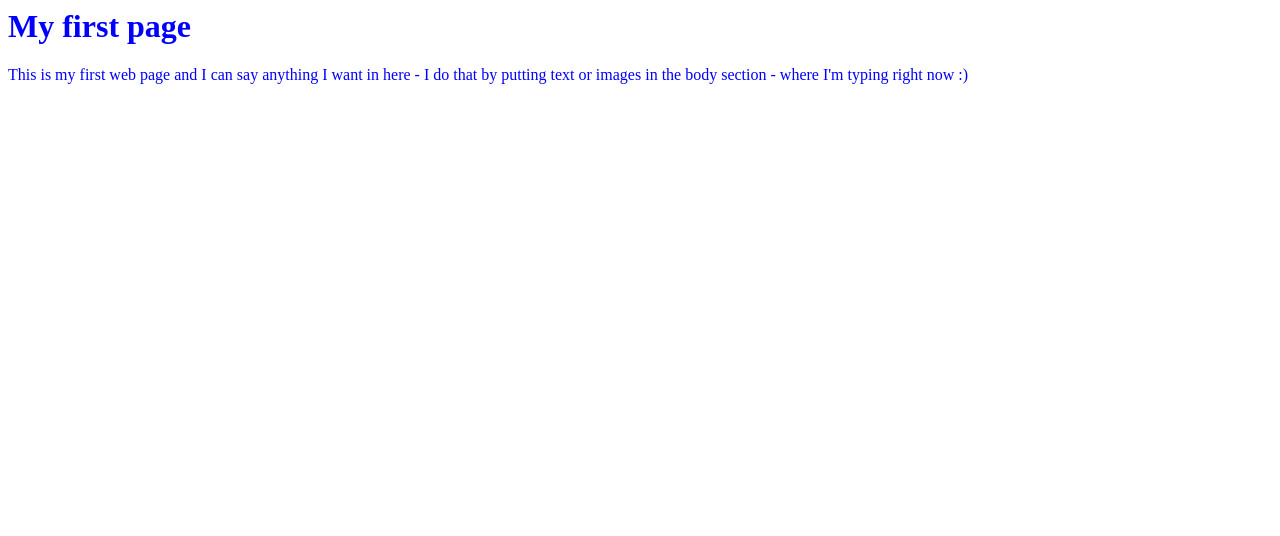
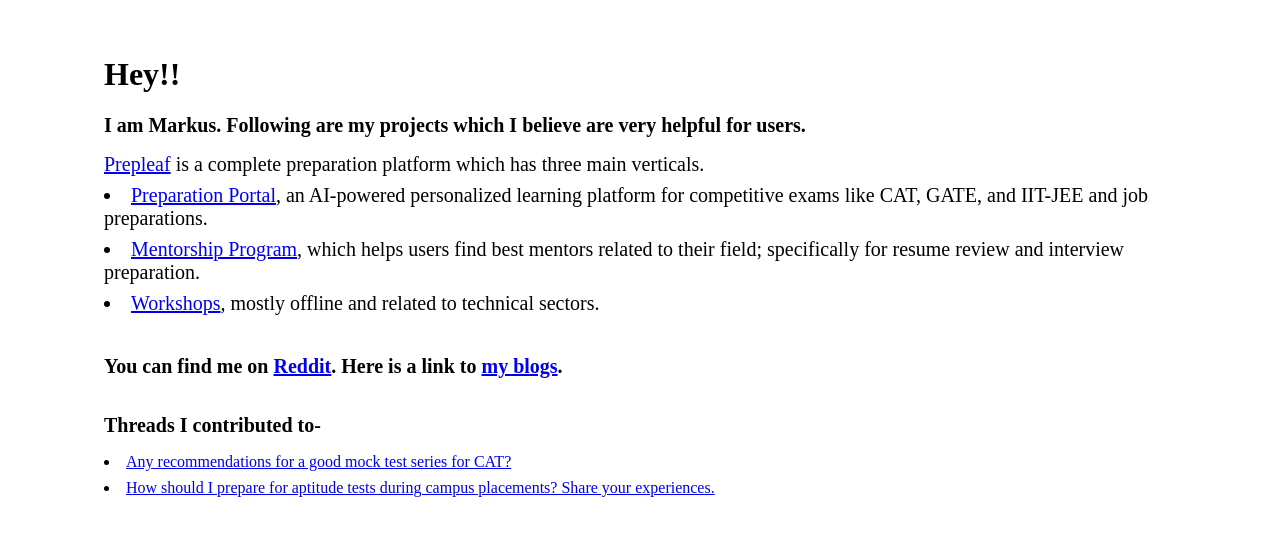
Before and after one commit to MarkusJ13/markusj13.github.io, a plain HTML site: page index.html in a window 1280 px wide. Drawn offline with Linux system fonts and the light colour scheme.

Commit message:
update page

```diff
--- a/index.html
+++ b/index.html
@@ -1,15 +1,60 @@
 <html>
+	<head>
+		<title>MarkusJ13 Projects</title>
+	</head>
 
-<head>
-<title> favorites / bookmark title goes here </title>
-</head>
-
-<body bgcolor="white" text="blue">
-
-<h1> My first page </h1>
-
-This is my first web page and I can say anything I want in here - I do that by putting text or images in the body section - where I'm typing right now :)
-
-</body>
-
+	<body style="padding: 48px 96px;">
+		<h1>Hey!!</h1>
+		<div style="font-size: 20px; font-weight: bolder; margin: 12px 0px;">
+			I am Markus. Following are my projects which I believe are very
+			helpful for users.
+		</div>
+		<div style="font-size: 20px;">
+			<div style="padding: 4px 0px;">
+				<a href="https://www.prepleaf.com">Prepleaf</a> is a complete
+				preparation platform which has three main verticals.
+			</div>
+			<li style="padding: 4px 0px;">
+				<a href="https://prepare.prepleaf.com">Preparation Portal</a>,
+				an AI-powered personalized learning platform for competitive
+				exams like CAT, GATE, and IIT-JEE and job preparations.
+			</li>
+			<li style="padding: 4px 0px;">
+				<a href="https://mentors.prepleaf.com">Mentorship Program</a>,
+				which helps users find best mentors related to their field;
+				specifically for resume review and interview preparation.
+			</li>
+			<li style="padding: 4px 0px;">
+				<a href="https://www.prepleaf.com/workshops">Workshops</a>,
+				mostly offline and related to technical sectors.
+			</li>
+		</div>
+		<div style="height: 24px;"></div>
+		<div style="font-size: 20px; font-weight: bolder; margin: 12px 0px;">
+			You can find me on
+			<a href="https://www.reddit.com/user/markusj13">Reddit</a>. Here is
+			a link to <a href="https://blog.prepleaf.com">my blogs</a>.
+		</div>
+		<div style="height: 12px;"></div>
+		<div style="font-size: 20px; font-weight: bolder; margin: 12px 0px;">
+			Threads I contributed to-
+		</div>
+		<div>
+			<li style="padding: 4px 0px;">
+				<a
+					href="https://www.reddit.com/r/india/comments/coue7h/any_recommendations_for_a_good_mock_test_series/f7np9n5/?context=3"
+				>
+					Any recommendations for a good mock test series for CAT?
+				</a>
+			</li>
+			<li style="padding: 4px 0px;">
+				<a
+					href="https://www.reddit.com/r/india/comments/c2bme9/how_should_i_prepare_for_aptitude_tests_during/f4s7ame/?context=3"
+				>
+					How should I prepare for aptitude tests during campus
+					placements? Share your experiences.
+				</a>
+			</li>
+		</div>
+	</body>
 </html>
```
